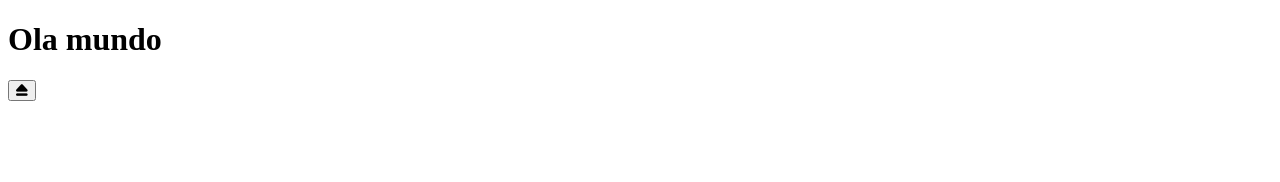
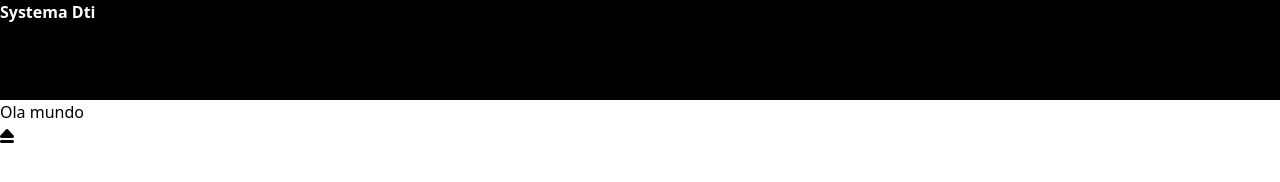
Before and after one commit to ManelFer/SystemDti, a website: page frontend/dash.html in a window 1280 px wide. Drawn offline with Linux system fonts and the light colour scheme.

Commit message:
second
algumas mudanças no front

```diff
--- a/frontend/dash.html
+++ b/frontend/dash.html
@@ -10,15 +10,26 @@
       crossorigin="anonymous"
       referrerpolicy="no-referrer"
     />
+    <link rel="stylesheet" href="../styles/output.css" />
     <!-- icon do titulo -->
     <link rel="icon" href="../assets/bg.png" />
     <title>System Dtit</title>
   </head>
   <body>
+    <!-- header-->
+    <header class="w-full h-[100px] bg-black bg-cover bg-center">
+
+      <div class="flex gap-2">
+        <div>
+          <h2 class="text-white font-bold text-center"> Systema Dti </h2>
+        </div>
+      </div>
+    </header>
+
     <h1>Ola mundo</h1>
 
     <!-- voltar para a pg de login-->
-    <div id="sair">
+    <div id="sair" class="ml-0">
       <button id="close-Btn">
         <i class="fa-solid fa-eject"> </i>
       </button>
--- a/script.js
+++ b/script.js
@@ -16,6 +16,9 @@ function validateForm() {
   // Aqui você pode adicionar mais validações, como verificar se o e-mail é válido, etc.
   if (email === "manoelferreiramatos.ti@gmail.com" || password === "1234") {
     alert("Bem vindo" + email);
+  }else if(email != "manoelferreiramatos.ti@gmail.com" || password != "1234" ){
+    alert("Senha ou e-mail não cadastrado!");
+    return false
   }
 
   return true;
```
Also changed, not shown: styles/output.css.
